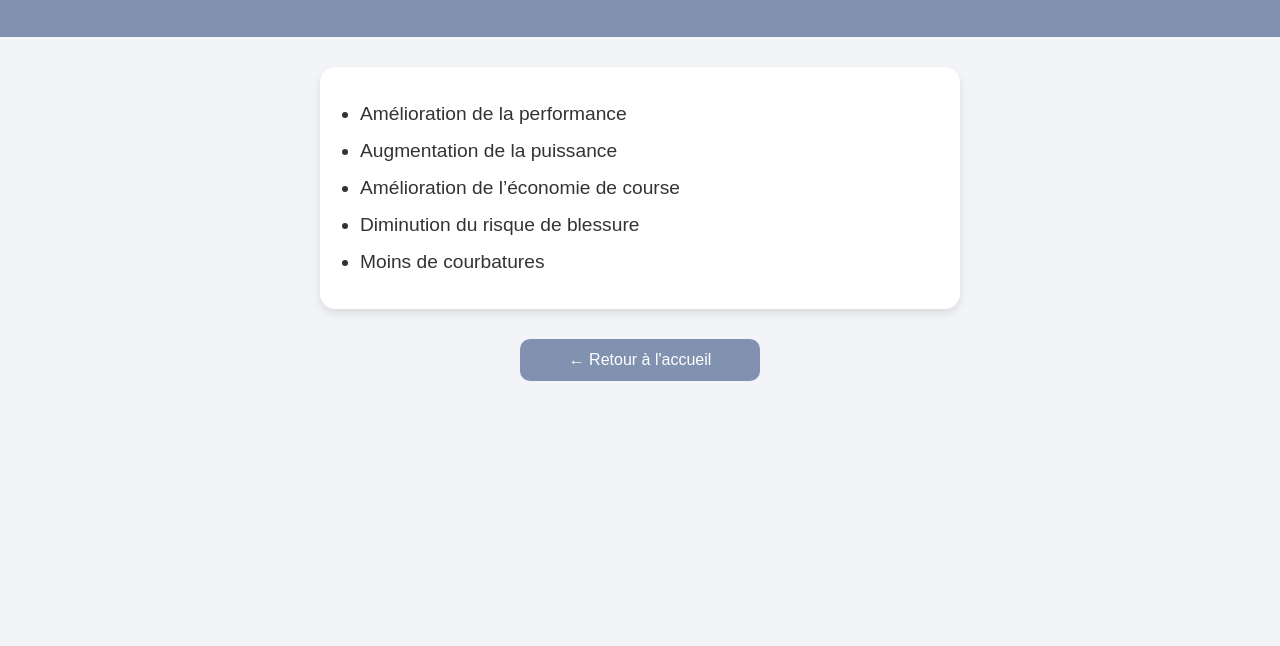
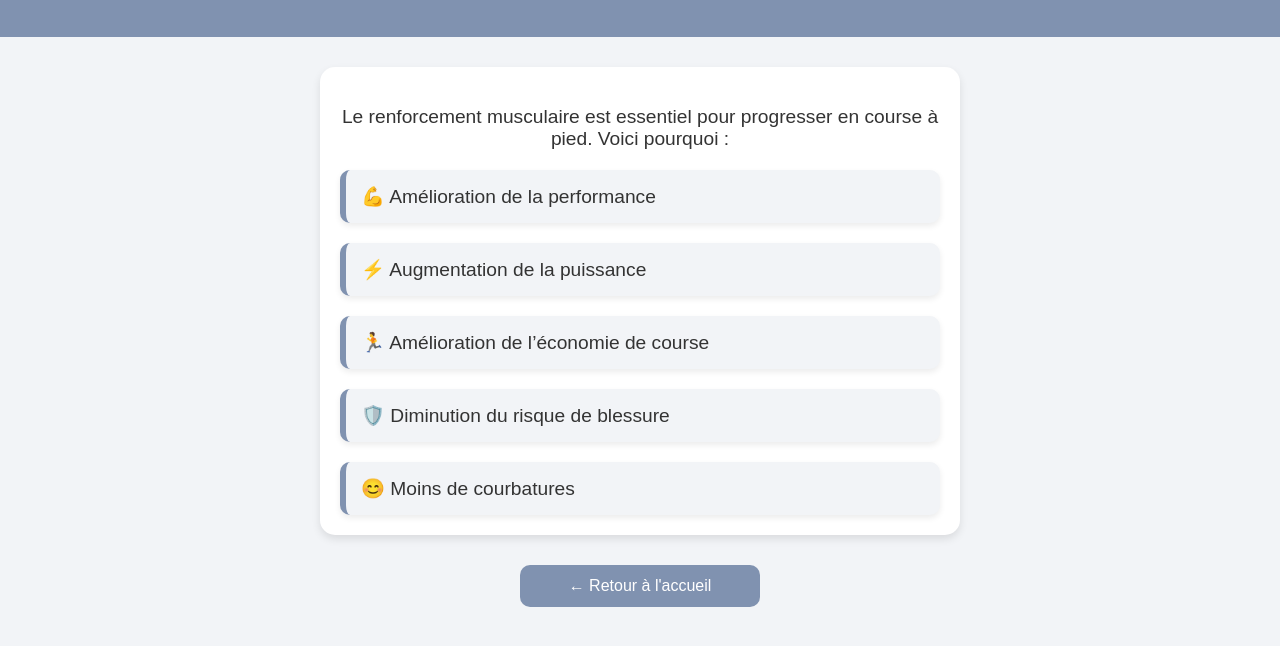
Before and after one commit to Faitpourcourir/renfo-pour-les-coureurs, a plain HTML site: page pourquoi-renforcement.html in a window 1280 px wide. Shown: the part 80-726 px from the top of the page. Drawn offline with Linux system fonts and the light colour scheme.

Commit message:
Update pourquoi-renforcement.html

```diff
--- a/pourquoi-renforcement.html
+++ b/pourquoi-renforcement.html
@@ -4,10 +4,9 @@
   <meta charset="UTF-8">
   <meta name="viewport" content="width=device-width, initial-scale=1.0">
   <title>Pourquoi faire du renforcement ?</title>
-  <link rel="stylesheet" href="style.css">
   <style>
     body {
-      font-family: 'Arial', sans-serif;
+      font-family: Arial, sans-serif;
       margin: 0;
       padding: 0;
       background-color: #f2f4f7;
@@ -35,14 +34,25 @@
       box-shadow: 0 4px 8px rgba(0,0,0,0.1);
     }
 
-    .content ul {
-      list-style-type: disc;
-      padding-left: 20px;
+    .content p {
+      text-align: center;
+      font-size: 1.2em;
+      margin-bottom: 20px;
     }
 
-    .content li {
-      margin: 15px 0;
+    .reasons {
+      display: flex;
+      flex-direction: column;
+      gap: 20px;
+    }
+
+    .card {
+      background-color: #f2f4f7;
+      border-left: 6px solid #8092b0;
+      padding: 15px;
       font-size: 1.2em;
+      border-radius: 10px;
+      box-shadow: 0 3px 6px rgba(0,0,0,0.08);
     }
 
     .back {
@@ -66,23 +76,21 @@
 </head>
 <body>
 
-  <!-- Header -->
   <header class="header">
     <h1>Pourquoi faire du renforcement ?</h1>
   </header>
 
-  <!-- Contenu -->
   <section class="content">
-    <ul>
-      <li>Amélioration de la performance</li>
-      <li>Augmentation de la puissance</li>
-      <li>Amélioration de l’économie de course</li>
-      <li>Diminution du risque de blessure</li>
-      <li>Moins de courbatures</li>
-    </ul>
+    <p>Le renforcement musculaire est essentiel pour progresser en course à pied. Voici pourquoi :</p>
+    <div class="reasons">
+      <div class="card">💪 Amélioration de la performance</div>
+      <div class="card">⚡ Augmentation de la puissance</div>
+      <div class="card">🏃 Amélioration de l’économie de course</div>
+      <div class="card">🛡️ Diminution du risque de blessure</div>
+      <div class="card">😊 Moins de courbatures</div>
+    </div>
   </section>
 
-  <!-- Bouton retour -->
   <a href="index.html" class="back">← Retour à l'accueil</a>
 
 </body>
```
